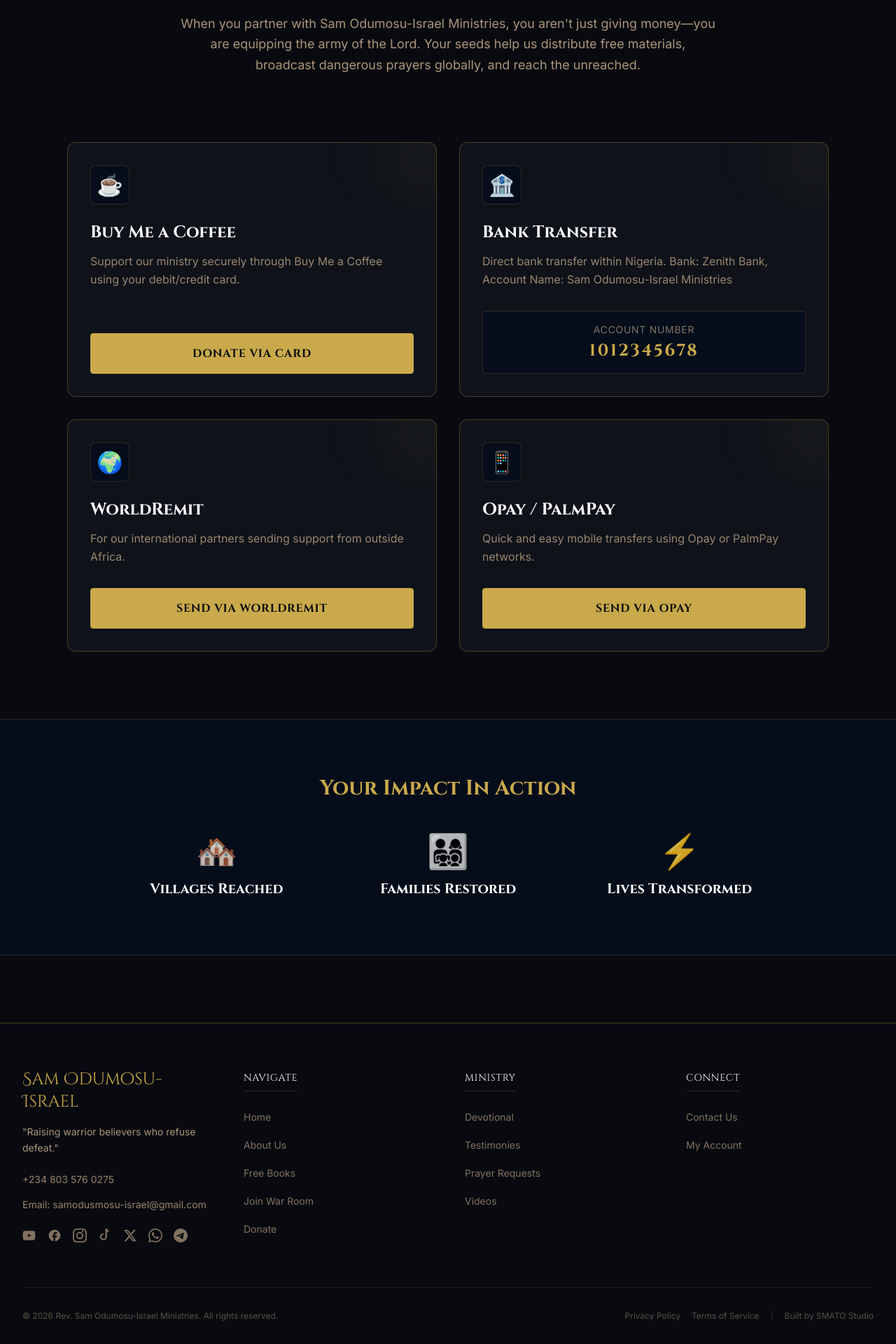
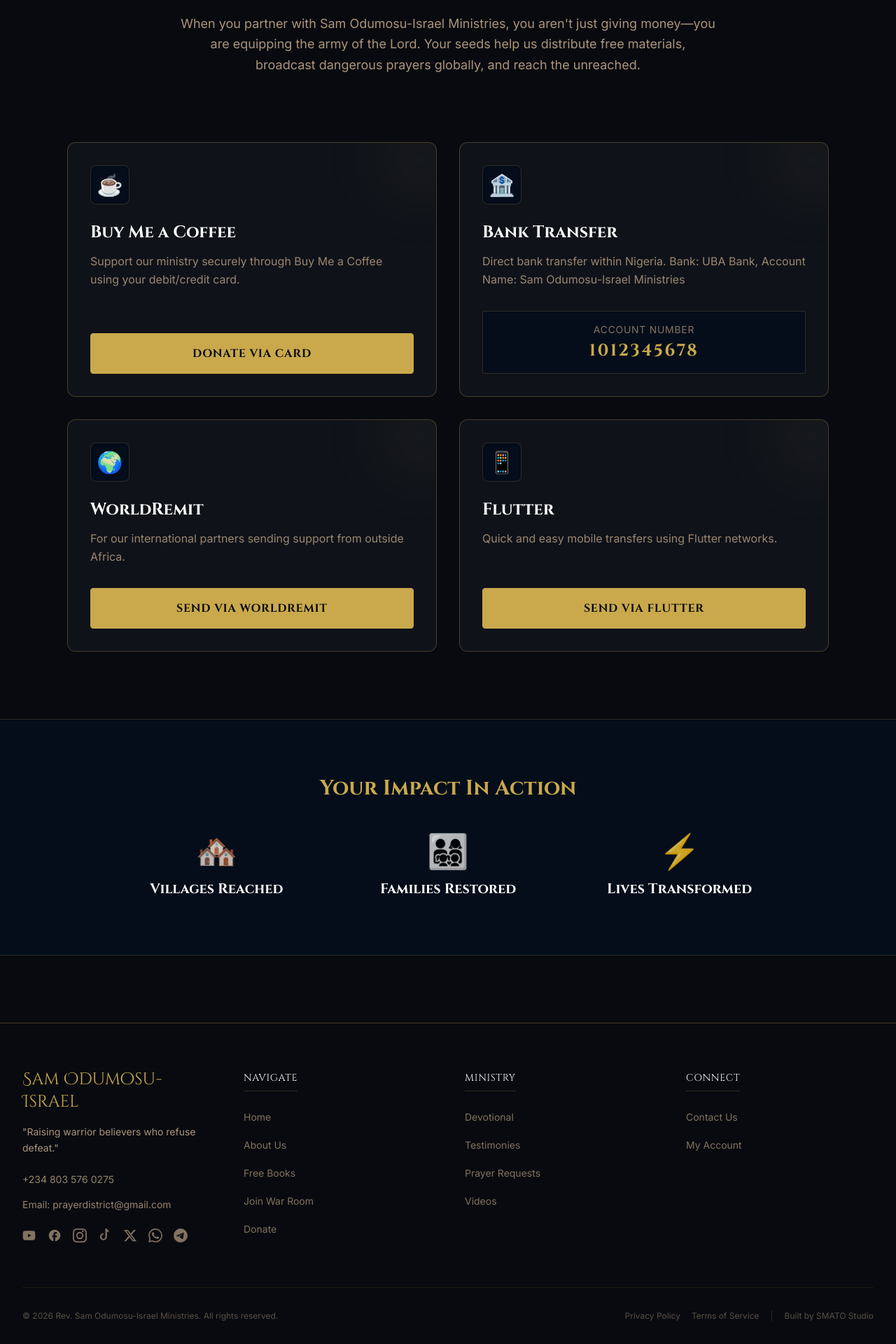
Before and after one commit to VickyLegend/Rev-Sam-Odumosu-Israel, a React (Vite) app: page /donate in a window 1280 px wide. Shown: the part 348-2268 px from the top of the page at 70% size. Built offline with nearby package versions, Linux system fonts and the light colour scheme.

Commit message:
made few changes

```diff
--- a/src/constants/content.js
+++ b/src/constants/content.js
@@ -86,7 +86,7 @@ export const donateOptions = [
     id: "bank",
     title: "Bank Transfer",
     icon: "🏦",
-    description: "Direct bank transfer within Nigeria. Bank: Zenith Bank, Account Name: Sam Odumosu-Israel Ministries",
+    description: "Direct bank transfer within Nigeria. Bank: UBA Bank, Account Name: Sam Odumosu-Israel Ministries",
     cta: "View Account Number",
     accNum: "1012345678",
     link: "#"
@@ -101,10 +101,10 @@ export const donateOptions = [
   },
   {
     id: "opay",
-    title: "Opay / PalmPay",
+    title: "Flutter",
     icon: "📱",
-    description: "Quick and easy mobile transfers using Opay or PalmPay networks.",
-    cta: "Send via Opay",
+    description: "Quick and easy mobile transfers using Flutter networks.",
+    cta: "Send via flutter",
     link: "#"
   }
 ];
@@ -137,7 +137,7 @@ export const footerLinks = {
 
 export const contactInfo = {
   phone: "+234 803 576 0275",
-  email: "samodusmosu-israel@gmail.com",
+  email: "prayerdistrict@gmail.com",
   address: "War Room Headquarters, Lagos, Nigeria",
   socials: {
     youtube: "https://www.youtube.com/@revsamodumosuisreal",
@@ -156,21 +156,21 @@ export const testimoniesData = [
     name: "Sister Grace S.",
     category: "Healing",
     excerpt: "For 5 years, I suffered from unexplained migraines. During the midnight prayer, Rev declared healing over the head. I felt a cold sensation and since that night, no more pain!",
-    date: "October 12, 2023"
+    date: "Febuary 20, 2026"
   },
   {
     id: 2,
     name: "Brother David O.",
     category: "Financial",
     excerpt: "My business was on the verge of bankruptcy. I sowed a seed as instructed and within 48 hours, a contract I bid for 8 months ago was awarded to me miraculously.",
-    date: "November 5, 2023"
+    date: "April 5, 2026"
   },
   {
     id: 3,
     name: "Anonymous",
     category: "Deliverance",
     excerpt: "I used to have terrible nightmares of being chased by masquerades. the 14-day dangerous prayers manual broke that cycle. Now I sleep like a baby.",
-    date: "January 18, 2024"
+    date: "May 30, 2026"
   }
 ];
 
--- a/src/pages/Contact.jsx
+++ b/src/pages/Contact.jsx
@@ -69,6 +69,7 @@ export default function Contact() {
                       <option value="general">General Inquiry</option>
                       <option value="invitation">Ministry Invitation</option>
                       <option value="partnership">Partnership</option>
+                      <option value="support">Relationship Matters</option>
                       <option value="support">Technical Support</option>
                     </select>
                   </div>
```
